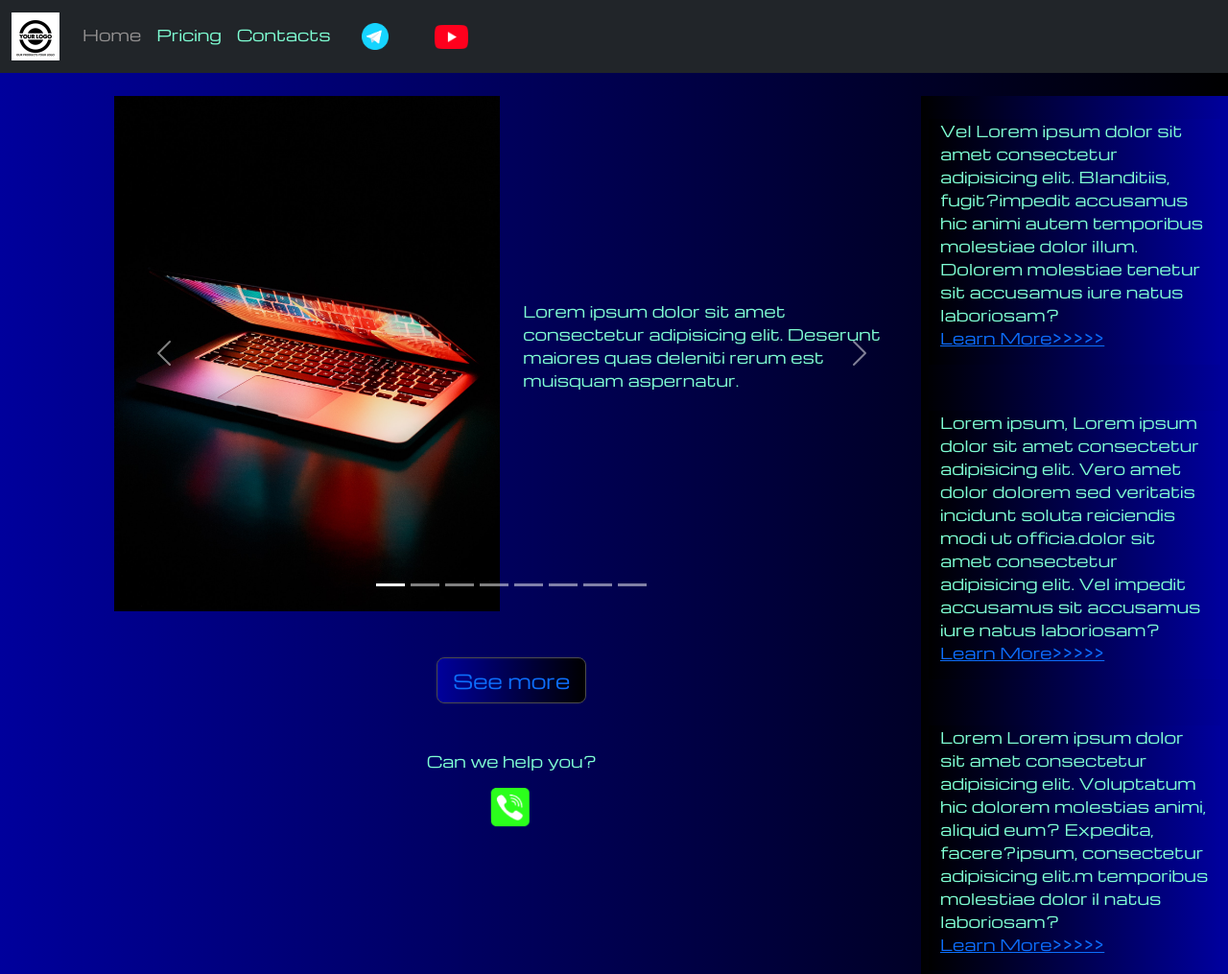
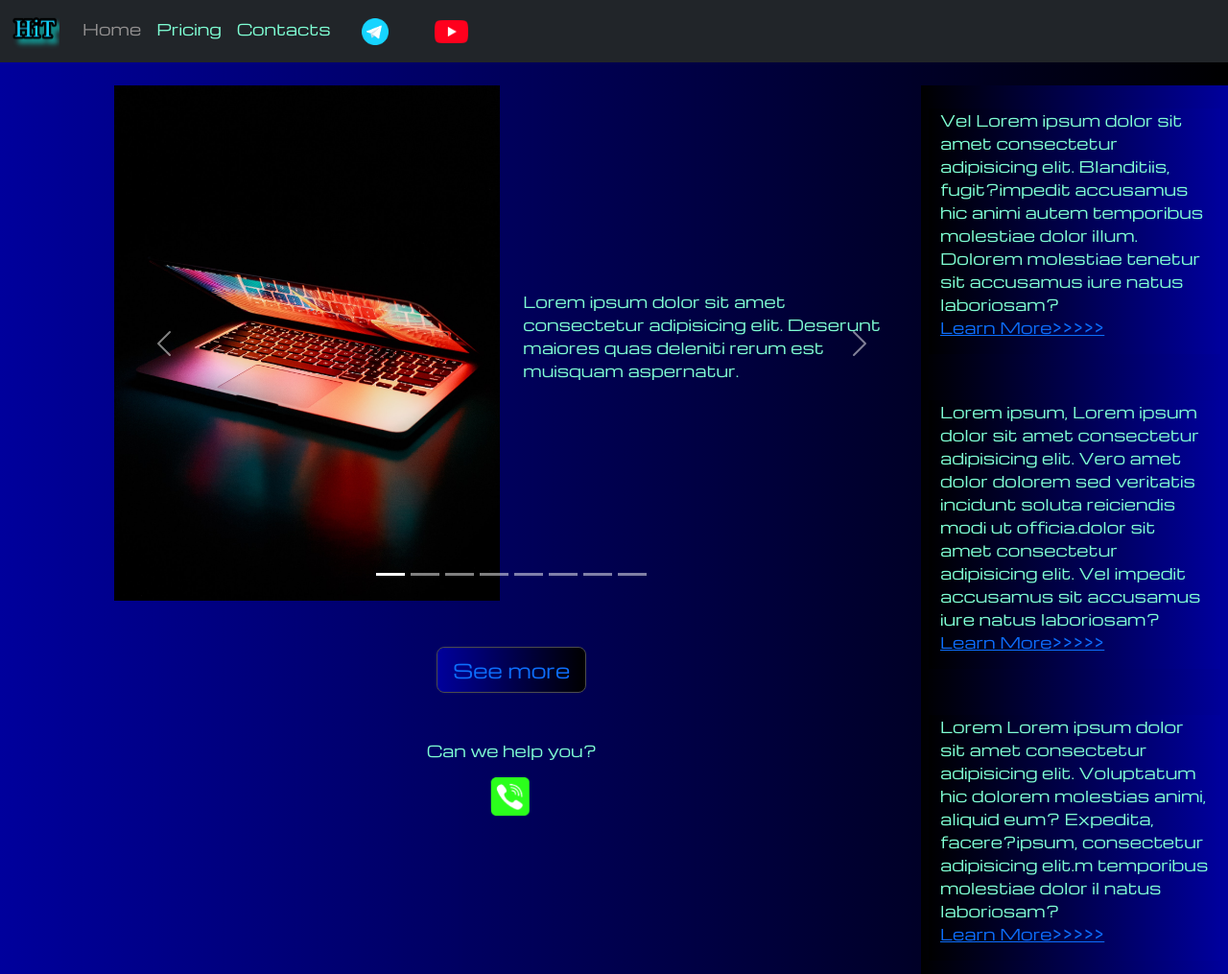
Before and after one commit to baggisjusterr/FiurCode.github.io, a plain HTML site: page index.html in a window 1280 px wide. Shown: the top 1015 px of the page at 96% size. Drawn offline with nearby package versions, Linux system fonts and the light colour scheme.

Commit message:
index.html

```diff
--- a/index.html
+++ b/index.html
@@ -36,7 +36,7 @@
       <nav id="iasd" class="navbar navbar-expand-lg bg-dark">
         <div class="container-fluid">
           <a class="navbar-brand" href="/"
-            ><img src="source/files/Your_Logo-OUR-PRODUCTS.png" alt="..."
+            ><img src="source/files/logo.png" alt="..."
           /></a>
           <button
             class="navbar-toggler"
```
